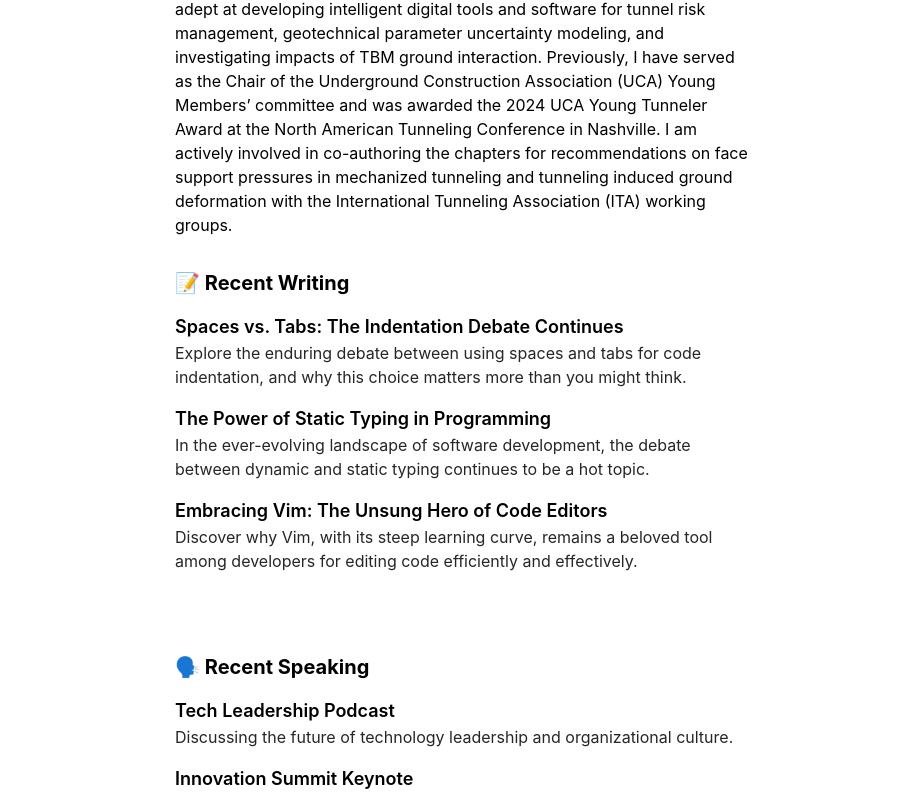
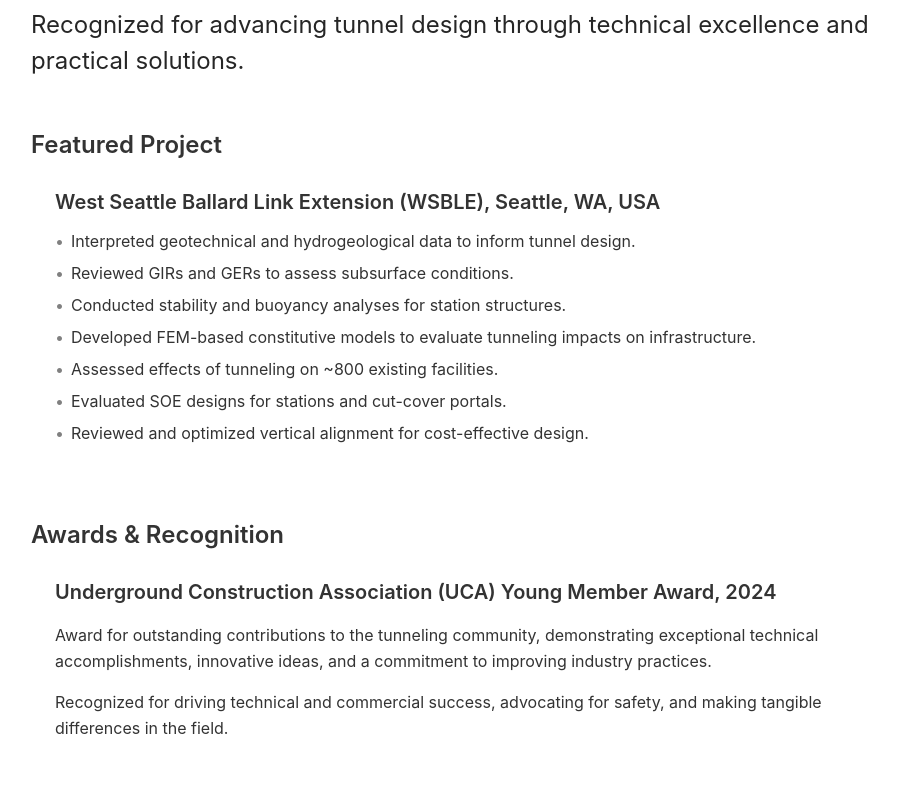
Before and after one commit to rajat2g/Portfolio, a Next.js app: page /pages/home in a window 1280 px wide. Shown: the part 419-1215 px from the top of the page, without its empty margins (177-1075 px from the left). Built offline with nearby package versions, Linux system fonts and the light colour scheme.

Commit message:
look change

```diff
--- a/app/components/nav.tsx
+++ b/app/components/nav.tsx
@@ -11,13 +11,24 @@
 
 export function Navbar() {
   return (
-    <aside className="-ml-[8px] mb-16 tracking-tight">
-      <div className="lg:sticky lg:top-20">
+    <aside className="-ml-[8px] mb-16 tracking-tight sticky top-4 z-50">
+      <div
+        style={{
+          display: "flex",
+          justifyContent: "center"
+        }}
+      className="lg:sticky lg:top-20">
         <nav
-          className="flex flex-row items-start relative px-0 pb-0 fade md:overflow-auto scroll-pr-6 md:relative"
+          className="flex flex-row items-center relative px-0 pb-0 fade md:overflow-auto scroll-pr-6 md:relative"
           id="nav"
         >
-          <div className="flex flex-row space-x-0 pr-10">
+          <div
+          style={{
+            backgroundColor: 'rgba(242, 242, 242, 0.7)',
+            borderRadius: "100px",
+            backdropFilter: "blur(25px)"
+          }}
+          className="flex flex-row space-x-0 p-1">
             {Object.entries(navItems).map(([path, { name }]) => {
               return (
                 <Link
--- a/app/layout.tsx
+++ b/app/layout.tsx
@@ -52,13 +52,23 @@
         GeistMono.variable
       )}
     >
-      <body className="antialiased max-w-xl mx-4 mt-8 lg:mx-auto">
+      <body className="antialiased mb-4">
         <Navbar />
-        <main className="flex-auto min-w-0 mt-6 flex flex-col px-2 md:px-0">
+        <div
+          style={{
+            marginBottom: "200px"
+          }}
+        >
+          </div>
+        <main
+        style={{
+          margin: "0 200px"
+        }}
+        className="flex-auto min-w-0 mt-6 flex flex-col px-2">
           {children}
-          <Footer />
+          {/* <Footer />
           <Analytics />
-          <SpeedInsights />
+          <SpeedInsights /> */}
         </main>
       </body>
     </html>
--- a/app/pages/home/page.tsx
+++ b/app/pages/home/page.tsx
@@ -45,16 +45,208 @@
   const { headline, description, writing, speaking, publications, research, contact } = getHomeContent();
   return (
     <section>
-      <h1 className="mb-8 text-2xl font-semibold tracking-tighter">{headline}</h1>
-      <p className="mb-4">{description}</p>
-      <div className="my-8 grid gap-16">
+      <h1 style={{
+        fontSize:  "28px"
+      }} className="mb-8 tracking-tighter"><span style={{ color: "rgb(128, 128, 128)" }}>Hello, I'm</span> Rajat Gangrade.</h1>
+
+      <p className="text-[24px] mb-8 text-neutral-800 dark:text-neutral-200">
+        UCA award-winning tunneling engineer blending innovation, safety, and impact.
+      </p>
+
+      <p className="text-[24px] text-neutral-800 dark:text-neutral-200">
+        Recognized for advancing tunnel design through technical excellence and practical solutions.
+      </p>
+
+      {/* Project Section */}
+      <div style={{ marginTop: '48px', marginBottom: '48px' }}>
+        <h2 style={{
+          fontSize: '24px',
+          fontWeight: '600',
+          color: 'rgb(51, 51, 51)'
+        }} className="dark:text-neutral-200">
+          Featured Project
+        </h2>
+
+        <div style={{
+          borderRadius: '8px',
+          padding: '24px',
+          marginBottom: '16px'
+        }} className="dark:bg-neutral-900 dark:border-neutral-800">
+          <h3 style={{
+            fontSize: '20px',
+            fontWeight: '600',
+            marginBottom: '12px',
+            color: 'rgb(51, 51, 51)'
+          }} className="dark:text-neutral-200">
+            West Seattle Ballard Link Extension (WSBLE), Seattle, WA, USA
+          </h3>
+
+          <ul style={{
+            listStyle: 'none',
+            padding: '0',
+            margin: '0'
+          }}>
+            <li style={{
+              marginBottom: '8px',
+              paddingLeft: '16px',
+              position: 'relative',
+              color: 'rgb(51, 51, 51)',
+              fontSize: '16px',
+              lineHeight: '1.5'
+            }} className="dark:text-neutral-200">
+              <span style={{
+                position: 'absolute',
+                left: '0',
+                color: 'rgb(128, 128, 128)'
+              }}>•</span>
+              Interpreted geotechnical and hydrogeological data to inform tunnel design.
+            </li>
+            <li style={{
+              marginBottom: '8px',
+              paddingLeft: '16px',
+              position: 'relative',
+              color: 'rgb(51, 51, 51)',
+              fontSize: '16px',
+              lineHeight: '1.5'
+            }} className="dark:text-neutral-200">
+              <span style={{
+                position: 'absolute',
+                left: '0',
+                color: 'rgb(128, 128, 128)'
+              }}>•</span>
+              Reviewed GIRs and GERs to assess subsurface conditions.
+            </li>
+            <li style={{
+              marginBottom: '8px',
+              paddingLeft: '16px',
+              position: 'relative',
+              color: 'rgb(51, 51, 51)',
+              fontSize: '16px',
+              lineHeight: '1.5'
+            }} className="dark:text-neutral-200">
+              <span style={{
+                position: 'absolute',
+                left: '0',
+                color: 'rgb(128, 128, 128)'
+              }}>•</span>
+              Conducted stability and buoyancy analyses for station structures.
+            </li>
+            <li style={{
+              marginBottom: '8px',
+              paddingLeft: '16px',
+              position: 'relative',
+              color: 'rgb(51, 51, 51)',
+              fontSize: '16px',
+              lineHeight: '1.5'
+            }} className="dark:text-neutral-200">
+              <span style={{
+                position: 'absolute',
+                left: '0',
+                color: 'rgb(128, 128, 128)'
+              }}>•</span>
+              Developed FEM-based constitutive models to evaluate tunneling impacts on infrastructure.
+            </li>
+            <li style={{
+              marginBottom: '8px',
+              paddingLeft: '16px',
+              position: 'relative',
+              color: 'rgb(51, 51, 51)',
+              fontSize: '16px',
+              lineHeight: '1.5'
+            }} className="dark:text-neutral-200">
+              <span style={{
+                position: 'absolute',
+                left: '0',
+                color: 'rgb(128, 128, 128)'
+              }}>•</span>
+              Assessed effects of tunneling on ~800 existing facilities.
+            </li>
+            <li style={{
+              marginBottom: '8px',
+              paddingLeft: '16px',
+              position: 'relative',
+              color: 'rgb(51, 51, 51)',
+              fontSize: '16px',
+              lineHeight: '1.5'
+            }} className="dark:text-neutral-200">
+              <span style={{
+                position: 'absolute',
+                left: '0',
+                color: 'rgb(128, 128, 128)'
+              }}>•</span>
+              Evaluated SOE designs for stations and cut-cover portals.
+            </li>
+            <li style={{
+              marginBottom: '0',
+              paddingLeft: '16px',
+              position: 'relative',
+              color: 'rgb(51, 51, 51)',
+              fontSize: '16px',
+              lineHeight: '1.5'
+            }} className="dark:text-neutral-200">
+              <span style={{
+                position: 'absolute',
+                left: '0',
+                color: 'rgb(128, 128, 128)'
+              }}>•</span>
+              Reviewed and optimized vertical alignment for cost-effective design.
+            </li>
+          </ul>
+        </div>
+      </div>
+
+      {/* Awards Section */}
+      <div style={{ marginTop: '48px', marginBottom: '48px' }}>
+        <h2 style={{
+          fontSize: '24px',
+          fontWeight: '600',
+          marginBottom: '0px',
+          color: 'rgb(51, 51, 51)'
+        }} className="dark:text-neutral-200">
+          Awards & Recognition
+        </h2>
+
+        <div style={{
+          borderRadius: '8px',
+          padding: '24px'
+        }} className="dark:bg-neutral-900 dark:border-neutral-800">
+          <h3 style={{
+            fontSize: '20px',
+            fontWeight: '600',
+            marginBottom: '16px',
+            color: 'rgb(51, 51, 51)'
+          }} className="dark:text-neutral-200">
+            Underground Construction Association (UCA) Young Member Award, 2024
+          </h3>
+
+          <p style={{
+            marginBottom: '16px',
+            color: 'rgb(51, 51, 51)',
+            fontSize: '16px',
+            lineHeight: '1.6'
+          }} className="dark:text-neutral-200">
+            Award for outstanding contributions to the tunneling community, demonstrating exceptional technical accomplishments, innovative ideas, and a commitment to improving industry practices.
+          </p>
+
+          <p style={{
+            marginBottom: '0',
+            color: 'rgb(51, 51, 51)',
+            fontSize: '16px',
+            lineHeight: '1.6'
+          }} className="dark:text-neutral-200">
+            Recognized for driving technical and commercial success, advocating for safety, and making tangible differences in the field.
+          </p>
+        </div>
+      </div>
+
+      {/* <p className="mb-4">{description}</p> */}
+      {/* <div className="my-8 grid gap-16">
         <div>
           <h2 className="text-xl font-bold mb-4">📝 Recent Writing</h2>
           <ul>
             {writing && writing.map((item) => (
               <li key={item.link} className="mb-4">
                 <a href={item.link} className="text-lg font-semibold hover:underline">{item.title}</a>
-                {/* <div className="text-sm text-neutral-600">{item.date}</div> */}
                 <div className="text-neutral-800 dark:text-neutral-200">{item.description}</div>
               </li>
             ))}
@@ -66,7 +258,6 @@
             {speaking && speaking.map((item) => (
               <li key={item.link} className="mb-4">
                 <a href={item.link} className="text-lg font-semibold hover:underline" target="_blank" rel="noopener noreferrer">{item.title}</a>
-                {/* <div className="text-sm text-neutral-600">{item.date}</div> */}
                 <div className="text-neutral-800 dark:text-neutral-200">{item.description}</div>
               </li>
             ))}
@@ -78,7 +269,6 @@
             {publications && publications.map((item) => (
               <li key={item.link} className="mb-4">
                 <a href={item.link} className="text-lg font-semibold hover:underline" target="_blank" rel="noopener noreferrer">{item.title}</a>
-                {/* <div className="text-sm text-neutral-600">{item.date}</div> */}
                 <div className="text-neutral-800 dark:text-neutral-200">{item.description}</div>
               </li>
             ))}
@@ -96,7 +286,7 @@
             <a href={contact.linkedin} className="text-link-primary hover:text-link-hover transition-colors" target="_blank" rel="noopener noreferrer">LinkedIn</a>
           </div>
         </div>
-      </div>
+      </div> */}
     </section>
   );
 }
```
